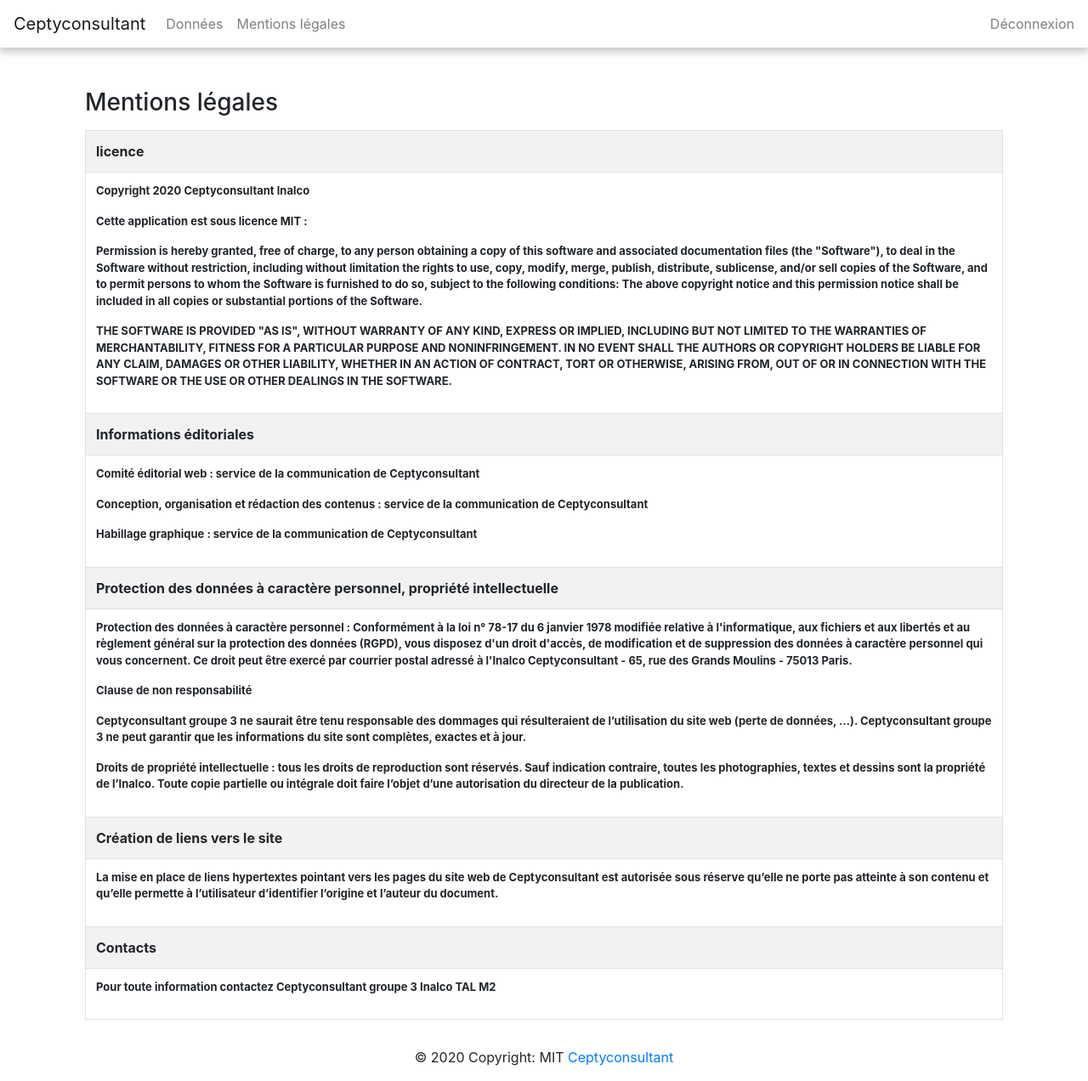
After one commit to SabrinaWSY/api_ceptyconsultant-1, a Flask app: template templates/license.html in a window 1280 px wide. The commit adds this page. Shown: the whole page at 85% size. Run offline with Flask 2, Linux system fonts and the light colour scheme; the template is opened without the code that fills it, so the values that code supplies are empty; some libraries are stand-ins or nearby versions.

Commit message:
add error

```diff
--- a/api_front.py
+++ b/api_front.py
@@ -10,14 +10,12 @@
 api_backend = "https://api.ceptyconsultant.localhost"
 
 
-
 def _check_cookie_auth():
 	token = request.cookies.get('token')
 	return token
 
 class Login(Resource):
 	"""Login"""
-
 	def get(self):
 		render_login = render_template("login.html")
 		resp = Response(render_login, status=200, content_type="text/html")
@@ -27,18 +25,12 @@
 		return resp
 
 	def post(self):
-
 		info = request.form
 		user_id = {"username":info["username"], "password":info["password"]}
-
 		r = requests.post(api_backend + '/login', json=user_id, verify=False)
-
 		token = r.json()["Token"]
 
-		#global current_user
-		# current_user = r.json()["User"]
-		current_user="Mikolov"
-
+		# on construit la réponse
 		resp = redirect('/data')
 		resp.set_cookie("token", token, domain="ceptyconsultant.localhost")
 
@@ -47,13 +39,14 @@
 class Data(Resource):
 
 	def get(self, contrib_name=None, public_id=None):
+		# on test
 		auth = _check_cookie_auth()
 		if auth == None:
-			abort(403)
+			render_response = render_template("login_error.html", message="Données supprimées avec succès!")
+			resp = Response(render_response, status=403, content_type="text/html")
+			return resp
 
 		headers = { 'x-access-tokens' : auth }
-		# if "username" in current_user:
-		# 	param = "?user_search=" + current_user["username"]
 		if public_id==None and contrib_name==None:
 			r = requests.get(api_backend + "/data", headers=headers, verify=False)
 		if public_id==None and contrib_name!=None:
@@ -61,11 +54,6 @@
 		if public_id!=None and contrib_name!=None:
 			r = requests.get(api_backend + "/data/" + contrib_name + "/" + public_id, headers=headers, verify=False)
 
-		# global current_user
-		# print(current_user)
-
-		#username = current_user["username"]
-		username = "Mikolov"
 
 		data_get = r.json()
 		if "data" in data_get:
@@ -156,20 +144,20 @@
 			return resp
 
 
-class Licence(Resource):
+class License(Resource):
 	def get(self):
 		auth = _check_cookie_auth()
 		if auth == None:
 			abort(403)
 
 		headers = { 'x-access-tokens' : auth }
-		render_licence = render_template("licence.html")
+		render_licence = render_template("license.html")
 		resp = Response(render_licence, status=200, content_type="text/html")
 		return resp
 
 
 api.add_resource(Login, "/", "/login")
-api.add_resource(Licence, "/licence")
+api.add_resource(License, "/license")
 api.add_resource(Data, "/data", "/data/<string:contrib_name>",
 "/data/<string:contrib_name>/<string:public_id>")
 
--- /dev/null
+++ b/templates/base.html
@@ -0,0 +1,66 @@
+<!DOCTYPE html>
+<html>
+
+<head>
+    <meta http-equiv="Content-Type" content="text/html; charset=UTF-8" />
+    <title>Ceptyconsultant</title>
+    <meta name="description" content="page de connexion" />
+    <meta charset="utf-8">
+    <meta name="viewport" content="width=device-width, initial-scale=1, shrink-to-fit=no">
+    <!-- Bootstrap CSS -->
+    <!-- <link rel="stylesheet" href="https://stackpath.bootstrapcdn.com/bootstrap/4.4.1/css/bootstrap.min.css" integrity="sha384-Vkoo8x4CGsO3+Hhxv8T/Q5PaXtkKtu6ug5TOeNV6gBiFeWPGFN9MuhOf23Q9Ifjh" crossorigin="anonymous"> -->
+    <link href="/static/css/bootstrap.css" rel="stylesheet">
+    <link href="https://maxcdn.bootstrapcdn.com/font-awesome/4.4.0/css/font-awesome.min.css" rel="stylesheet">
+</head>
+
+
+<body>
+
+    <nav class="navbar navbar-inverse navbar-light navbar-expand-sm navbar-custom mb-5" style="
+        -webkit-box-shadow: 0px 4px 9px 1px rgba(143, 143, 143, 0.5);
+        -moz-box-shadow: 0px 4px 9px 1px rgba(143, 143, 143, 0.5);
+        box-shadow: 0px 4px 9px 1px rgba(143, 143, 143, 0.5);">
+        <button class="navbar-toggler" type="button" data-toggle="collapse" data-target="#navbar">
+            <span class="navbar-toggler-icon"></span>
+        </button>
+        <a href="{{ url_for('data') }}" class="navbar-brand">Ceptyconsultant</a>
+        <div class="navbar-collapse collapse" id="navbar">
+            <ul class="navbar-nav">
+                <li class="nav-item">
+                    <a class="nav-link" href="{{ url_for('data') }}">Données</a>
+                </li>
+                <li class="nav-item">
+                    <a class="nav-link" href="{{ url_for('license') }}">Mentions légales</a>
+                </li>
+            </ul>
+
+
+            <a href="{{ url_for('login') }}" class="ml-auto navbar-text" href="#">Déconnexion</a>
+        </div>
+    </nav>
+    <!-- fin nav -->
+
+    {% block content %}
+
+    {% endblock %}
+
+    <script src="https://ajax.googleapis.com/ajax/libs/jquery/1.12.4/jquery.min.js"></script>
+    <script src="https://maxcdn.bootstrapcdn.com/bootstrap/4.0.0/js/bootstrap.min.js"></script>
+    <!-- <script src="static/js/bootstrap.min.js"></script> -->
+
+
+</body>
+
+<!-- Footer -->
+<footer class="page-footer font-small blue">
+
+    <!-- Copyright -->
+    <div class="footer-copyright text-center py-3">
+        © 2020 Copyright: MIT <a href="{{ url_for('license') }}">Ceptyconsultant</a>
+    </div>
+    <!-- Copyright -->
+
+</footer>
+<!-- Footer -->
+
+</html>
--- a/templates/licence.html
+++ b/templates/license.html
@@ -1,41 +1,7 @@
-<!DOCTYPE html>
-<html>
+{% extends "base.html" %}
 
-<head>
-    <meta http-equiv="Content-Type" content="text/html; charset=UTF-8" />
-    <title>Mentions légales</title>
-    <meta name="description" content="page de mentions légales" />
-    <meta charset="utf-8">
-    <meta name="viewport" content="width=device-width, initial-scale=1, shrink-to-fit=no">
-    <!-- Bootstrap CSS -->
-    <link href="/static/css/bootstrap.css" rel="stylesheet">
-    <link href="https://maxcdn.bootstrapcdn.com/font-awesome/4.4.0/css/font-awesome.min.css" rel="stylesheet">
-</head>
-<body>
-    <nav class="navbar navbar-inverse navbar-light navbar-expand-sm navbar-custom mb-5" style="
-        -webkit-box-shadow: 0px 4px 9px 1px rgba(143, 143, 143, 0.5);
-        -moz-box-shadow: 0px 4px 9px 1px rgba(143, 143, 143, 0.5);
-        box-shadow: 0px 4px 9px 1px rgba(143, 143, 143, 0.5);">
-        <button class="navbar-toggler" type="button" data-toggle="collapse" data-target="#navbar">
-            <span class="navbar-toggler-icon"></span>
-        </button>
-        <a href="/" class="navbar-brand">Ceptyconsultant</a>
-        <div class="navbar-collapse collapse" id="navbar">
-            <ul class="navbar-nav">
-                <li class="nav-item active">
-                    <a class="nav-link" href="{{ url_for('data') }}">Données</a>
-                </li>
-                <li class="nav-item">
-                    <a class="nav-link" href="{{ url_for('licence') }}" style="color:blue;">Mentions légales</a>
-                </li>
-            </ul>
 
-            <p class="ml-auto small">Connecté en tant que {{current_user}}</p>
-            <a class="ml-auto navbar-text" href="{{ url_for('login') }}">Déconnexion</a>
-        </div>
-    </nav>
-    <!-- fin nav -->
-    <!-- Mention légales-->
+{% block content %}
     <div class="container">
 
         <div class="align-items-left justify-content-left table-responsive col-12">
@@ -52,6 +18,17 @@
                     <tr>
                         <th>
                         <p>Copyright 2020 Ceptyconsultant Inalco </p>
+                        <p>Cette application est sous licence MIT :</p>
+                        <p>
+                            Permission is hereby granted, free of charge, to any person obtaining a copy of this software and associated documentation files (the "Software"),
+                            to deal in the Software without restriction, including without limitation the rights to use, copy, modify, merge, publish, distribute, sublicense, and/or sell copies of the Software,
+                            and to permit persons to whom the Software is furnished to do so, subject to the following conditions:
+                            The above copyright notice and this permission notice shall be included in all copies or substantial portions of the Software.
+                        </p>
+                        <p>THE SOFTWARE IS PROVIDED "AS IS", WITHOUT WARRANTY OF ANY KIND, EXPRESS OR IMPLIED, INCLUDING BUT NOT LIMITED TO THE WARRANTIES OF MERCHANTABILITY, FITNESS FOR A PARTICULAR PURPOSE AND NONINFRINGEMENT.
+                            IN NO EVENT SHALL THE AUTHORS OR COPYRIGHT HOLDERS BE LIABLE FOR ANY CLAIM, DAMAGES OR OTHER LIABILITY, WHETHER IN AN ACTION OF CONTRACT, TORT OR OTHERWISE, ARISING FROM,
+                            OUT OF OR IN CONNECTION WITH THE SOFTWARE OR THE USE OR OTHER DEALINGS IN THE SOFTWARE.
+                        </p>
                         </th>
                     </tr>
                     <tr>
@@ -105,4 +82,6 @@
             </table>
         </div>
 
-</body>
+        </div>
+
+{% endblock %}
```
Also changed, not shown: api_run.py (+2 -29 lines), templates/data.html (+6 -49 lines), templates/footer.html (deleted, +0 -11 lines), templates/login.html (+11 -0 lines), templates/login_error.html (added, +8 -0 lines), templates/response.html (+5 -42 lines), COPYING.txt (renamed from LICENCE.txt).
